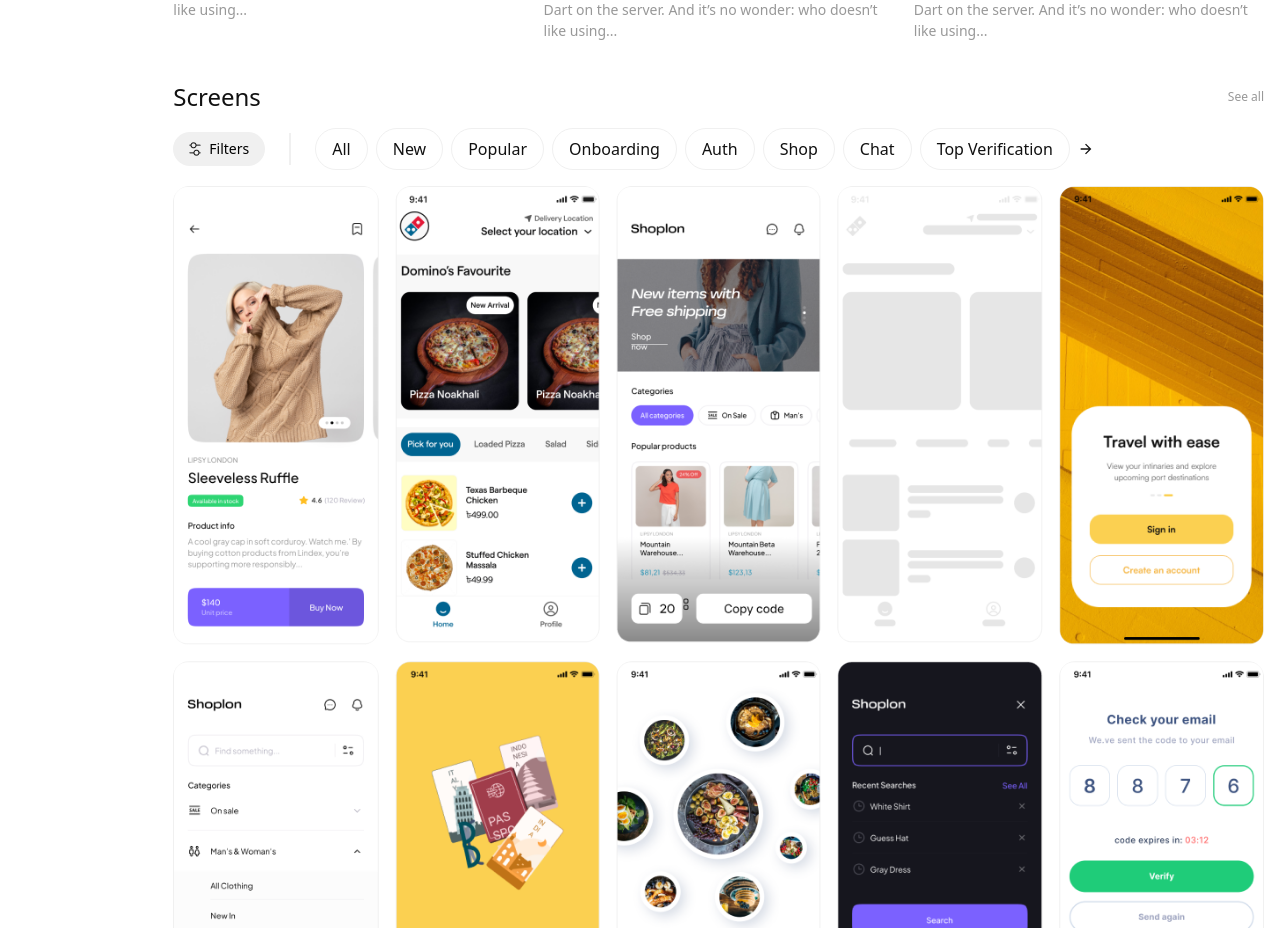
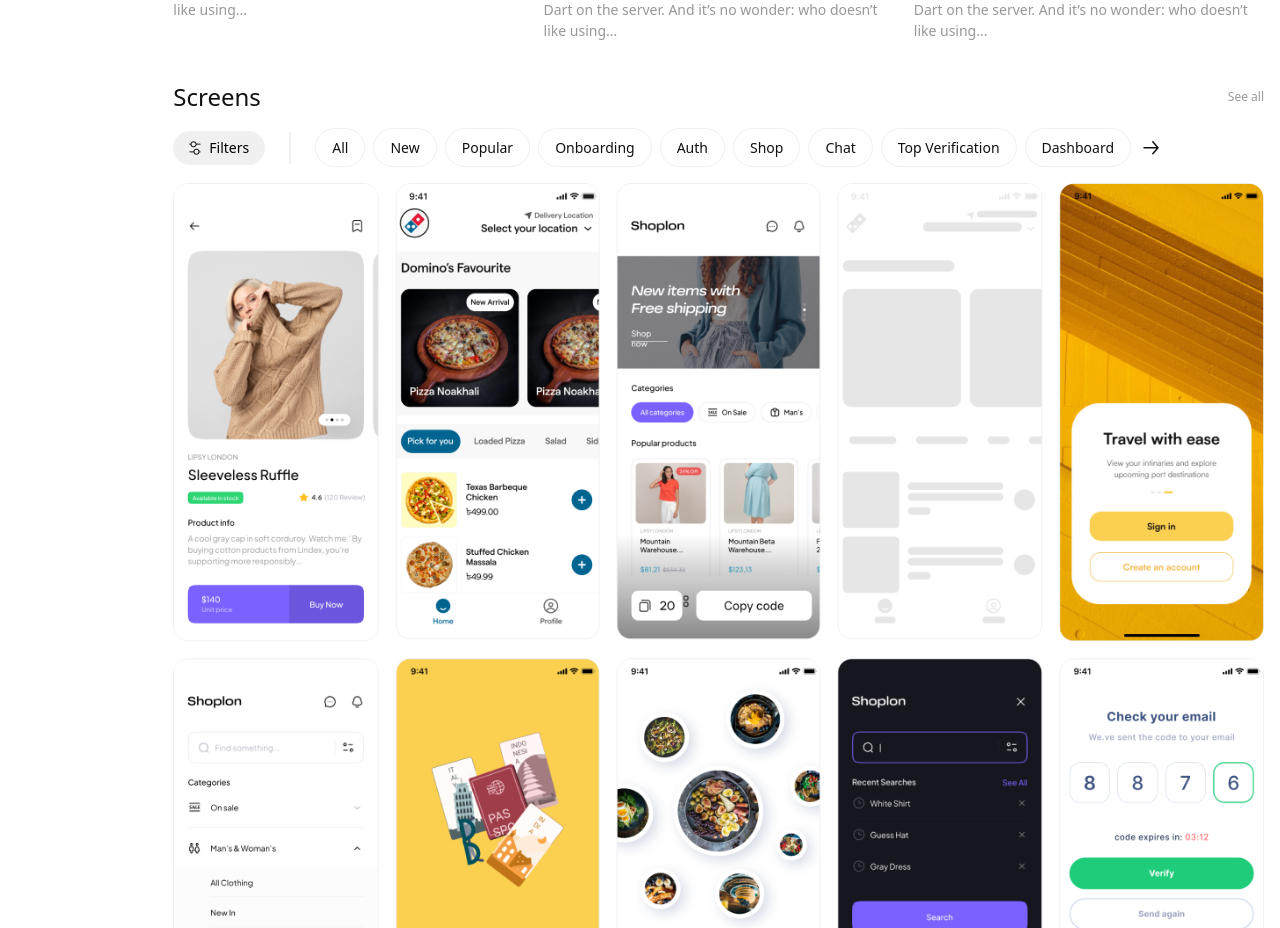
Before and after one commit to jahidhasan136/flutter-library, a React (Vite) app: page / in a window 1280 px wide. Shown: the part 1185-2113 px from the top of the page. Built offline with nearby package versions, Linux system fonts and the light colour scheme.

Commit message:
content size fixed

```diff
--- a/src/pages/home/Screens.jsx
+++ b/src/pages/home/Screens.jsx
@@ -1,5 +1,5 @@
-import { IoMdArrowForward } from "react-icons/io";
 import filterIcon from "../../assets/icons/filter.png";
+import rightArrowIcon from "../../assets/icons/right-arrow.svg";
 import screenImgOne from "../../assets/screens/screens-1.png";
 import screenImgTen from "../../assets/screens/screens-10.png";
 import screenImgTwo from "../../assets/screens/screens-2.png";
@@ -22,49 +22,49 @@
       <div className="flex gap-2 items-center mb-4">
         <button className="flex gap-2 items-center px-4 py-2 bg-secondary rounded-full mr-4">
           <img src={filterIcon} alt="" />
-          <p className="text-sm leading-[18.2px]">Filters</p>
+          <p className="text-h6 leading-[18.2px]">Filters</p>
         </button>
         <div className="border-secondary border-r-2 py-4 mr-4"></div>
         <div className="flex overflow-hidden">
           <div className="flex gap-2 items-center">
-            <button className="px-4 py-2 border border-secondary hover:bg-primary text-primary rounded-full hover:text-white transition-all duration-300">
+            <button className="text-h6 px-4 py-2 border border-secondary hover:bg-primary text-primary rounded-full hover:text-white transition-all duration-300">
               All
             </button>
-            <button className="px-4 py-2 border border-secondary hover:bg-primary text-primary rounded-full hover:text-white transition-all duration-300">
+            <button className="text-h6 px-4 py-2 border border-secondary hover:bg-primary text-primary rounded-full hover:text-white transition-all duration-300">
               New
             </button>
-            <button className="px-4 py-2 border border-secondary hover:bg-primary text-primary rounded-full hover:text-white transition-all duration-300">
+            <button className="text-h6 px-4 py-2 border border-secondary hover:bg-primary text-primary rounded-full hover:text-white transition-all duration-300">
               Popular
             </button>
-            <button className="px-4 py-2 border border-secondary hover:bg-primary text-primary rounded-full hover:text-white transition-all duration-300">
+            <button className="text-h6 px-4 py-2 border border-secondary hover:bg-primary text-primary rounded-full hover:text-white transition-all duration-300">
               Onboarding
             </button>
-            <button className="px-4 py-2 border border-secondary hover:bg-primary text-primary rounded-full hover:text-white transition-all duration-300">
+            <button className="text-h6 px-4 py-2 border border-secondary hover:bg-primary text-primary rounded-full hover:text-white transition-all duration-300">
               Auth
             </button>
-            <button className="px-4 py-2 border border-secondary hover:bg-primary text-primary rounded-full hover:text-white transition-all duration-300">
+            <button className="text-h6 px-4 py-2 border border-secondary hover:bg-primary text-primary rounded-full hover:text-white transition-all duration-300">
               Shop
             </button>
-            <button className="px-4 py-2 border border-secondary hover:bg-primary text-primary rounded-full hover:text-white transition-all duration-300">
+            <button className="text-h6 px-4 py-2 border border-secondary hover:bg-primary text-primary rounded-full hover:text-white transition-all duration-300">
               Chat
             </button>
-            <button className="px-4 py-2 border border-secondary hover:bg-primary text-primary rounded-full hover:text-white transition-all duration-300">
+            <button className="text-h6 px-4 py-2 border border-secondary hover:bg-primary text-primary rounded-full hover:text-white transition-all duration-300">
               Top Verification
             </button>
-            {/* <button className="px-4 py-2 border border-secondary hover:bg-primary text-primary rounded-full hover:text-white transition-all duration-300">
+            <button className="text-h6 px-4 py-2 border border-secondary hover:bg-primary text-primary rounded-full hover:text-white transition-all duration-300">
               Dashboard
             </button>
-            <button className="px-4 py-2 border border-secondary hover:bg-primary text-primary rounded-full hover:text-white transition-all duration-300">
+            {/* <button className="text-h6 px-4 py-2 border border-secondary hover:bg-primary text-primary rounded-full hover:text-white transition-all duration-300">
               Food
             </button>
-            <button className="px-4 py-2 border border-secondary hover:bg-primary text-primary rounded-full hover:text-white transition-all duration-300">
+            <button className="text-h6 px-4 py-2 border border-secondary hover:bg-primary text-primary rounded-full hover:text-white transition-all duration-300">
               Restaurent
             </button>
-            <button className="px-4 py-2 border border-secondary hover:bg-primary text-primary rounded-full hover:text-white transition-all duration-300">
+            <button className="text-h6 px-4 py-2 border border-secondary hover:bg-primary text-primary rounded-full hover:text-white transition-all duration-300">
               Fitness
             </button> */}
-            <button className="text-primary">
-              <IoMdArrowForward />
+            <button>
+              <img src={rightArrowIcon} alt="arrow" />
             </button>
           </div>
         </div>
```
Also changed, not shown: src/assets/icons/right-arrow.svg (renamed from src/assets/icons/Property 1=Arrow right.svg).
